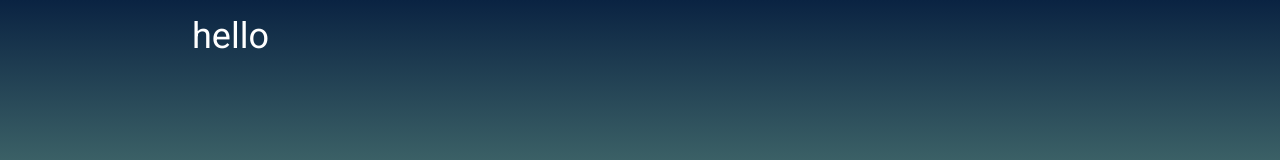
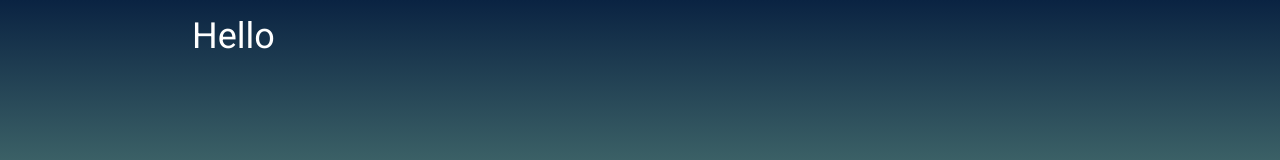
Before and after one commit to Shawn2776/utalkto, a Next.js app: page / in a window 1280 px wide. Shown: the top 160 px of the page. Built offline with nearby package versions, Linux system fonts and the light colour scheme.

Commit message:
changed hello to Hello

```diff
--- a/app/page.js
+++ b/app/page.js
@@ -1,7 +1,7 @@
 export default function Home() {
   return (
     <main className="max-w-4xl py-4 mx-auto text-4xl">
-      <div className="w-full text-white">hello</div>
+      <div className="w-full text-white">Hello</div>
     </main>
   );
 }
```
